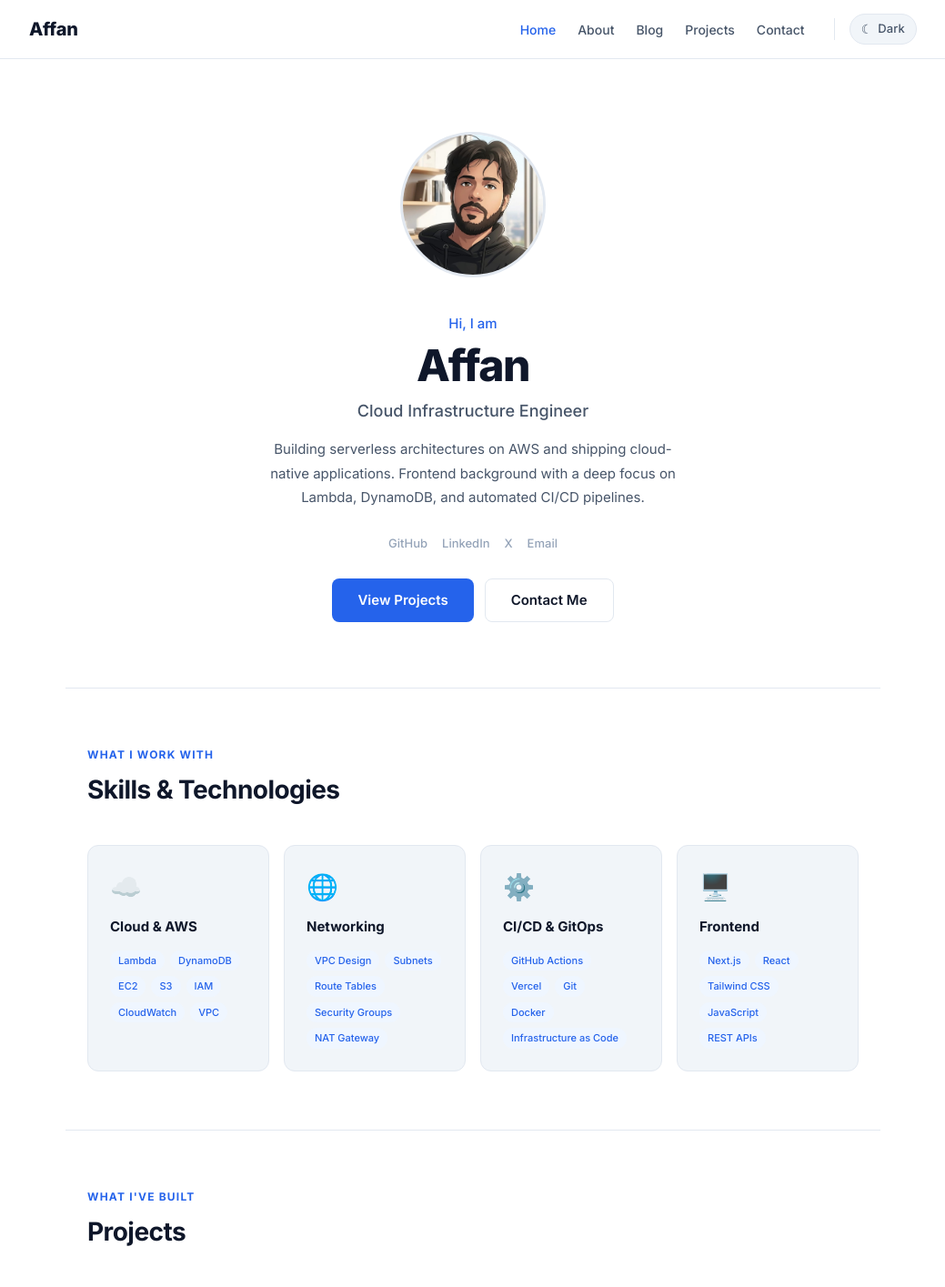
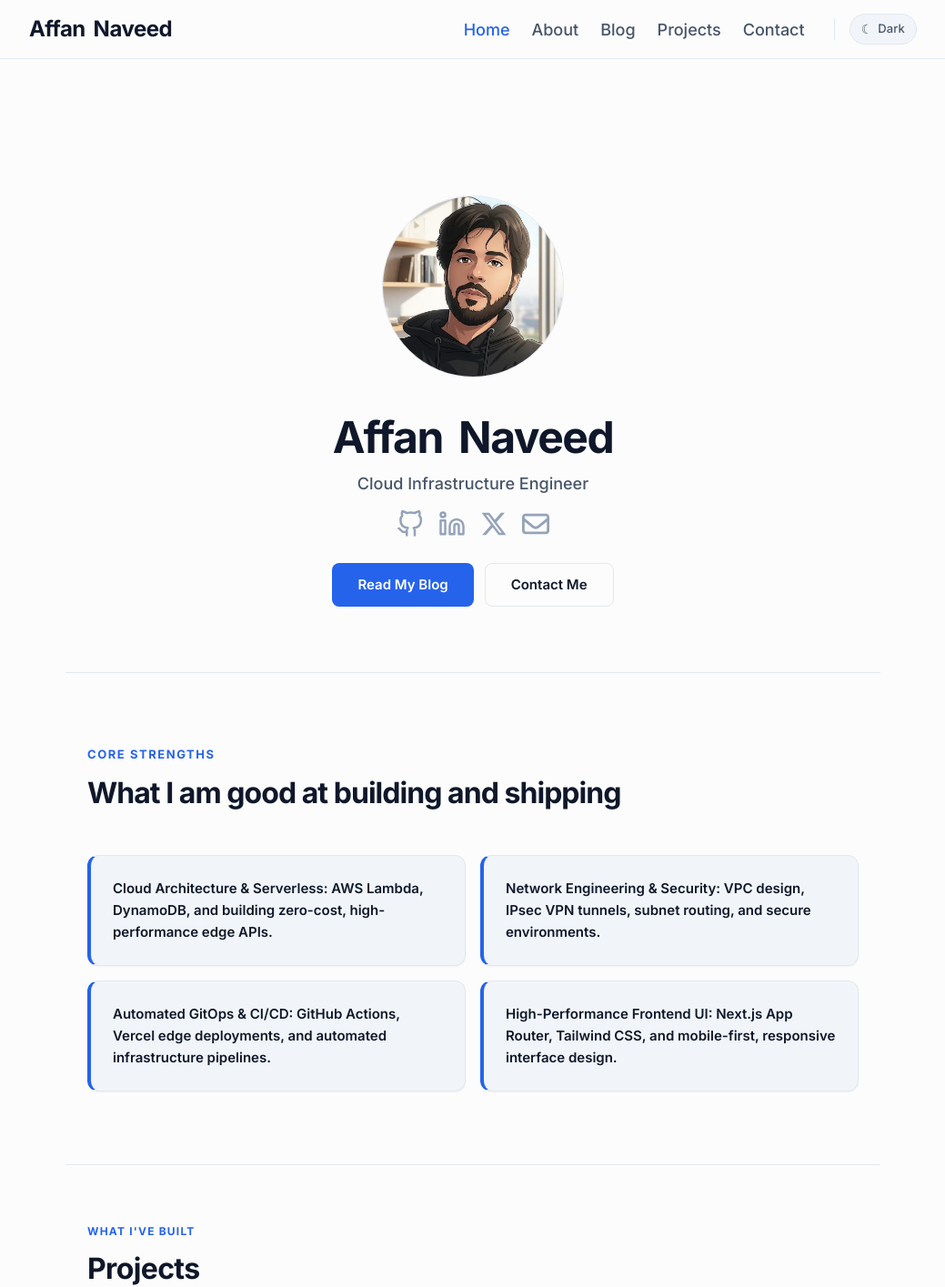
Before and after one commit to bugfinn/portfolio, a Next.js app in the folder frontend/: page / in a window 1280 px wide. Shown: the top 1415 px of the page at 91% size, without its empty margins (120-1159 px from the left). Built offline with nearby package versions, Linux system fonts and the light colour scheme.

Commit message:
style: change the card styles in skills section

```diff
--- a/frontend/app/globals.css
+++ b/frontend/app/globals.css
@@ -10,7 +10,7 @@
 
 /* ── Light Mode Tokens ── */
 :root {
-  --bg:          #ffffff;
+  --bg:          #fcfcfc;
   --bg-subtle:   #F8FAFC;
   --bg-card:     #F1F5F9;
   --border:      #E2E8F0;
--- a/frontend/components/layout/Navbar.js
+++ b/frontend/components/layout/Navbar.js
@@ -120,18 +120,19 @@ export default function Navbar() {
         <Link
           href="/"
           style={{
-            fontWeight: '800',
-            fontSize: '20px',
-            letterSpacing: '-0.01em',
+            fontWeight: '700',
+            fontSize: '24px',
+            letterSpacing: '-0.02em',
+            wordSpacing : '0.15em',
             color: 'var(--text-1, #111827)',
             textDecoration: 'none',
             transition: 'opacity 0.2s',
 
           }}
-          onMouseEnter={(e) => (e.currentTarget.style.opacity = '0.7')}
+          onMouseEnter={(e) => (e.currentTarget.style.opacity = '0.8')}
           onMouseLeave={(e) => (e.currentTarget.style.opacity = '1')}
         >
-          Affan
+          Affan Naveed
         </Link>
 
         {/* Desktop Links & Controls */}
@@ -150,7 +151,7 @@ export default function Navbar() {
                   key={href}
                   href={href}
                   style={{
-                    fontSize: '14px',
+                    fontSize: '18px',
                     fontWeight: '500',
                     color: active ? 'var(--accent, #000)' : 'var(--text-2, #6b7280)',
                     textDecoration: 'none',
--- a/frontend/components/sections/ContactForm.js
+++ b/frontend/components/sections/ContactForm.js
@@ -154,12 +154,11 @@ setTimeout(() => {
         <p style={{ fontSize: '12px', fontWeight: '700', textTransform: 'uppercase', letterSpacing: '0.1em', color: 'var(--accent)', marginBottom: '8px' }}>
           Get In Touch
         </p>
-        <h2 style={{ fontSize: '28px', fontWeight: '700', letterSpacing: '-0.02em', color: 'var(--text-1)', marginBottom: '10px' }}>
+        <h2 style={{ fontSize: '32px', fontWeight: '700', letterSpacing: '-0.02em', color: 'var(--text-1)', marginBottom: '10px' }}>
           Contact
         </h2>
         <p style={{ fontSize: '15px', color: 'var(--text-2)', maxWidth: '440px', lineHeight: '1.7' }}>
-          Have a project in mind or want to talk cloud? Drop me a message and
-          I&apos;ll get back to you within 24 hours.
+         Reach out to discuss your cloud strategy or explore business opportunities.
         </p>
       </div>
 
@@ -219,7 +218,7 @@ setTimeout(() => {
             name="message"
             required
             rows={5}
-            placeholder="Tell me about your project or question..."
+            placeholder="Ask a question or share your business inquiry..."
             value={form.message}
             onChange={handleChange}
             style={{ ...inputStyle, resize: 'vertical', minHeight: '120px' }}
--- a/frontend/components/sections/HeroSection.js
+++ b/frontend/components/sections/HeroSection.js
@@ -1,18 +1,22 @@
+'use client' // This directive tells Next.js to treat this as a Client Component, allowing event handlers
+
+import { FiGithub, FiLinkedin } from 'react-icons/fi'
+import { FaXTwitter, FaRegEnvelope } from 'react-icons/fa6'
 import Image from 'next/image'
 import Button from '@/components/ui/Button'
 
 const socialLinks = [
-  { label: 'GitHub',   href: 'https://github.com/bugfinn',     external: true  },
-  { label: 'LinkedIn', href: 'https://linkedin.com//Affan Naveed', external: true  },
-  { label: 'X', href: 'https://x.com//AffanNaveed004', external: true  },
-  { label: 'Email',    href: 'mailto:your@email.com',external: false },
+  { label: 'GitHub',   href: 'https://github.com/bugfinn',         external: true,  Icon: FiGithub   },
+  { label: 'LinkedIn', href: 'https://linkedin.com', external: true,  Icon: FiLinkedin },
+  { label: 'X',        href: 'https://x.com',        external: true,  Icon: FaXTwitter },
+  { label: 'Email',    href: 'mailto:affannaveed43@gmail.com',  external: false, Icon: FaRegEnvelope },
 ]
 
 export default function HeroSection() {
   return (
     <section
       style={{
-        padding:  '80px 24px 72px',
+        padding:  '100px 24px 72px',
         maxWidth: '896px',
         margin:   '0 auto',
       }}
@@ -28,13 +32,15 @@ export default function HeroSection() {
         {/* Profile Picture */}
         <div
           style={{
-            width:        '160px',
-            height:       '160px',
+            width:        '200px',
+            height:       '200px',
             borderRadius: '50%',
             overflow:     'hidden',
-            border:       '3px solid var(--border)',
+            border:       '1px solid var(--border)',
             position:     'relative',
-            flexShrink:   0,
+            flexShrink: 0,
+             marginTop:    '50px',
+
           }}
         >
           <Image
@@ -48,28 +54,20 @@ export default function HeroSection() {
 
         {/* Text */}
         <div style={{ textAlign: 'center' }}>
-          <p
-            style={{
-              fontSize:     '15px',
-              fontWeight:   '500',
-              color:        'var(--accent)',
-              marginBottom: '8px',
-            }}
-          >
-            Hi, I am
-          </p>
+
 
           <h1
             style={{
               fontSize:      'clamp(32px, 5vw, 48px)',
-              fontWeight:    '800',
+              fontWeight:    'bold',
               letterSpacing: '-0.03em',
               lineHeight:    '1.1',
               color:         'var(--text-1)',
-              marginBottom:  '10px',
+              marginBottom: '10px',
+              wordSpacing:   '0.15em',
             }}
           >
-            Affan
+            Affan Naveed
           </h1>
 
           <p
@@ -83,19 +81,6 @@ export default function HeroSection() {
             Cloud Infrastructure Engineer
           </p>
 
-          <p
-            style={{
-              fontSize:     '15px',
-              color:        'var(--text-2)',
-              lineHeight:   '1.75',
-              maxWidth:     '480px',
-              margin:       '0 auto 28px auto',
-            }}
-          >
-            Building serverless architectures on AWS and shipping cloud-native
-            applications. Frontend background with a deep focus on Lambda,
-            DynamoDB, and automated CI/CD pipelines.
-          </p>
 
           {/* Social Links */}
           <div
@@ -109,20 +94,37 @@ export default function HeroSection() {
           >
             {socialLinks.map(function(link) {
               var tgt = link.external ? '_blank' : '_self'
+              var Icon = link.Icon
               return (
                 <a
                   key={link.label}
                   href={link.href}
                   target={tgt}
                   rel="noopener noreferrer"
+                  aria-label={link.label}
+                  title={link.label} // Added the HTML title attribute to generate native browser tooltips on hover
                   style={{
-                    fontSize:       '13px',
-                    fontWeight:     '500',
-                    color:          'var(--text-3)',
-                    textDecoration: 'none',
+                    color: 'var(--text-3)',
+                    display: 'flex',
+                    transition: 'color 0.2s ease, transform 0.2s ease',
+                  }}
+                  onMouseEnter={(e) => {
+                    // Explicitly forcing the color change on both the anchor container and its child SVG icon
+                    e.currentTarget.style.color = '#3b82f6';
+                    if (e.currentTarget.firstChild) {
+                      e.currentTarget.firstChild.style.color = '#3b82f6';
+                    }
+                    e.currentTarget.style.transform = 'translateY(-2px)';
+                  }}
+                  onMouseLeave={(e) => {
+                    e.currentTarget.style.color = 'var(--text-3)';
+                    if (e.currentTarget.firstChild) {
+                      e.currentTarget.firstChild.style.color = 'inherit';
+                    }
+                    e.currentTarget.style.transform = 'translateY(0px)';
                   }}
                 >
-                  {link.label}
+                  <Icon size={30} style={{ transition: 'color 0.2s ease', color: 'inherit' }} />
                 </a>
               )
             })}
@@ -137,8 +139,8 @@ export default function HeroSection() {
               justifyContent: 'center',
             }}
           >
-            <Button href="/#projects" variant="primary" size="lg">
-              View Projects
+            <Button href="/brojects" variant="primary" size="lg">
+              Read My Blog
             </Button>
             <Button href="/#contact" variant="outline" size="lg">
               Contact Me
@@ -148,4 +150,5 @@ export default function HeroSection() {
       </div>
     </section>
   )
+
 }
--- a/frontend/components/sections/ProjectShowcase.js
+++ b/frontend/components/sections/ProjectShowcase.js
@@ -5,23 +5,31 @@ const projects = [
     title:       'Serverless Blog Engine',
     description: 'A fully serverless blog backend built on AWS Lambda + DynamoDB with native Function URLs. No API Gateway, zero cold-start cost, and permanently free at personal traffic scale.',
     tags:        ['AWS Lambda', 'DynamoDB', 'Node.js', 'Serverless'],
-    github:      'https://github.com/YOUR_USERNAME/portfolio',
+    github:      'https://github.com/bugfinn/portfolio',
     live:        null,
   },
   {
     title:       'Cloud Portfolio Platform',
     description: 'This portfolio — a Next.js 15 application deployed on Vercel with a fully automated GitOps CI/CD pipeline. Dark mode, responsive design, and AWS-powered dynamic features.',
     tags:        ['Next.js 15', 'Tailwind v4', 'Vercel', 'AWS'],
-    github:      'https://github.com/YOUR_USERNAME/portfolio',
+    github:      'https://github.com/bugfinn/portfolio',
     live:        '#',
   },
   {
-    title:       'More Coming Soon',
-    description: 'Currently building out cloud infrastructure projects focusing on VPC design, EC2 auto-scaling groups, and multi-region deployments. Stay tuned.',
-    tags:        ['AWS', 'Terraform', 'CI/CD'],
-    github:      null,
-    live:        null,
-    placeholder: true,
+    title:       'T0-Do List (First-Project)',
+    description: 'A modular, responsive to-do list web app with dark mode, task filtering, and local storage. Built with vanilla JavaScript and modular CSS.',
+    tags:        ['HTML5', 'JavaScript (ES6 modules) ', 'Local Storage API'],
+    github:      'https://github.com/bugfinn/TO-DO-LIST',
+    live:        'https://bugfinn.github.io/TO-DO-LIST',
+
+  },
+  {
+    title:       '',
+    description: 'A modular, responsive to-do list web app with dark mode, task filtering, and local storage. Built with vanilla JavaScript and modular CSS.',
+    tags:        ['HTML5', 'JavaScript(ES6 modules)', 'Local Storage API'],
+    github:      'https://github.com/bugfinn/TO-DO-LIST',
+    live:        'https://bugfinn.github.io/TO-DO-LIST',
+
   },
 ]
 
@@ -41,7 +49,7 @@ export default function ProjectShowcase() {
         <p style={{ fontSize: '12px', fontWeight: '700', textTransform: 'uppercase', letterSpacing: '0.1em', color: 'var(--accent)', marginBottom: '8px' }}>
           What I&apos;ve Built
         </p>
-        <h2 style={{ fontSize: '28px', fontWeight: '700', letterSpacing: '-0.02em', color: 'var(--text-1)' }}>
+        <h2 style={{ fontSize: '32px', fontWeight: '700', letterSpacing: '-0.02em', color: 'var(--text-1)' }}>
           Projects
         </h2>
       </div>
--- a/frontend/components/sections/SkillsGrid.js
+++ b/frontend/components/sections/SkillsGrid.js
@@ -1,23 +1,15 @@
-const skills = [
+const strengths = [
   {
-    icon:  '☁️',
-    title: 'Cloud & AWS',
-    tags:  ['Lambda', 'DynamoDB', 'EC2', 'S3', 'IAM', 'CloudWatch', 'VPC'],
+    text: 'Cloud Architecture & Serverless: AWS Lambda, DynamoDB, and building zero-cost, high-performance edge APIs.',
   },
   {
-    icon:  '🌐',
-    title: 'Networking',
-    tags:  ['VPC Design', 'Subnets', 'Route Tables', 'Security Groups', 'NAT Gateway'],
+    text: 'Network Engineering & Security: VPC design, IPsec VPN tunnels, subnet routing, and secure environments.',
   },
   {
-    icon:  '⚙️',
-    title: 'CI/CD & GitOps',
-    tags:  ['GitHub Actions', 'Vercel', 'Git', 'Docker', 'Infrastructure as Code'],
+    text: 'Automated GitOps & CI/CD: GitHub Actions, Vercel edge deployments, and automated infrastructure pipelines.',
   },
   {
-    icon:  '🖥️',
-    title: 'Frontend',
-    tags:  ['Next.js', 'React', 'Tailwind CSS', 'JavaScript', 'REST APIs'],
+    text: 'High-Performance Frontend UI: Next.js App Router, Tailwind CSS, and mobile-first, responsive interface design.',
   },
 ]
 
@@ -26,73 +18,72 @@ export default function SkillsGrid() {
     <section
       id="skills"
       style={{
-        padding:         '64px 24px',
-        maxWidth:        '896px',
-        margin:          '0 auto',
-        borderTop:       '1px solid var(--border)',
+        padding:   '80px 24px',
+        maxWidth:  '896px',
+        margin:    '0 auto',
+        borderTop: '1px solid var(--border)',
       }}
     >
-      {/* Heading */}
-      <div style={{ marginBottom: '40px' }}>
-        <p style={{ fontSize: '12px', fontWeight: '700', textTransform: 'uppercase', letterSpacing: '0.1em', color: 'var(--accent)', marginBottom: '8px' }}>
-          What I Work With
+      <div style={{ marginBottom: '44px' }}>
+        <p
+          style={{
+            fontSize:      '13px',
+            fontWeight:    '700',
+            textTransform: 'uppercase',
+            letterSpacing: '0.12em',
+            color:         'var(--accent)',
+            marginBottom:  '8px',
+          }}
+        >
+          Core Strengths
         </p>
-        <h2 style={{ fontSize: '28px', fontWeight: '700', letterSpacing: '-0.02em', color: 'var(--text-1)' }}>
-          Skills & Technologies
+        <h2
+          style={{
+            fontSize:      '32px',
+            fontWeight:    '700',
+            letterSpacing: '-0.03em',
+            color:         'var(--text-1)',
+          }}
+        >
+          What I am good at building and shipping
         </h2>
       </div>
 
-      {/* Grid */}
       <div
+        id="strengthsGrid"
         style={{
           display:             'grid',
-          gridTemplateColumns: 'repeat(auto-fit, minmax(200px, 1fr))',
+         gridTemplateColumns: 'repeat(auto-fit, minmax(280px, 1fr))',
           gap:                 '16px',
         }}
       >
-        {skills.map(({ icon, title, tags }) => (
+        {strengths.map(({ text }, i) => (
           <div
-            key={title}
+            key={i}
             style={{
               backgroundColor: 'var(--bg-card)',
               border:          '1px solid var(--border)',
+              borderLeft:      '4px solid var(--accent)',
               borderRadius:    '12px',
+              boxShadow:       '0 1px 2px rgba(0, 0, 0, 0.05)',
               padding:         '24px',
             }}
           >
-            <span style={{ fontSize: '28px', display: 'block', marginBottom: '12px' }}>
-              {icon}
-            </span>
-            <h3
+            <p
               style={{
-                fontSize:     '15px',
-                fontWeight:   '700',
-                color:        'var(--text-1)',
-                marginBottom: '14px',
+                fontSize:   '15px',
+                fontWeight: '600',
+                lineHeight: '1.6',
+                color:      'var(--text-1)',
+                margin:     0,
               }}
             >
-              {title}
-            </h3>
-            <div style={{ display: 'flex', flexWrap: 'wrap', gap: '6px' }}>
-              {tags.map((tag) => (
-                <span
-                  key={tag}
-                  style={{
-                    fontSize:        '11px',
-                    fontWeight:      '500',
-                    color:           'var(--accent)',
-                    backgroundColor: 'var(--accent-lt)',
-                    padding:         '3px 9px',
-                    borderRadius:    '99px',
-                  }}
-                >
-                  {tag}
-                </span>
-              ))}
-            </div>
+              {text}
+            </p>
           </div>
         ))}
       </div>
+
     </section>
   )
 }
--- a/frontend/package.json
+++ b/frontend/package.json
@@ -13,6 +13,7 @@
     "next": "16.2.12",
     "react": "19.2.4",
     "react-dom": "19.2.4",
+    "react-icons": "^5.7.0",
     "tailwindcss": "^4.3.3"
   },
   "devDependencies": {
```
Also changed, not shown: 1 other file (tests, documents, lock files or other folders).
